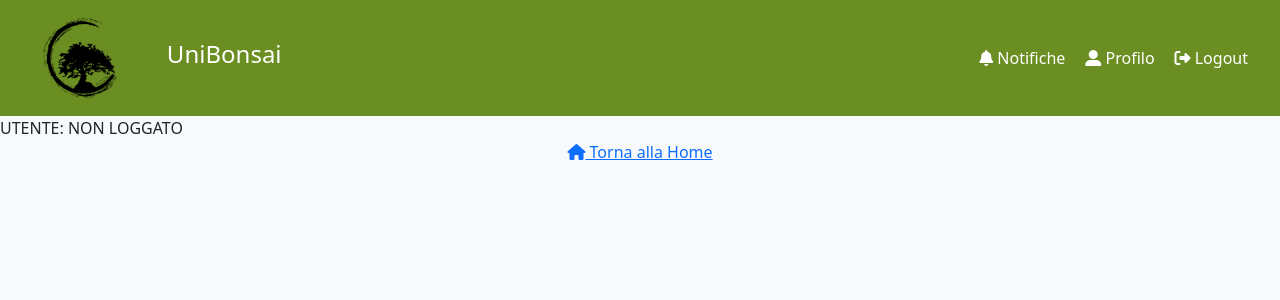
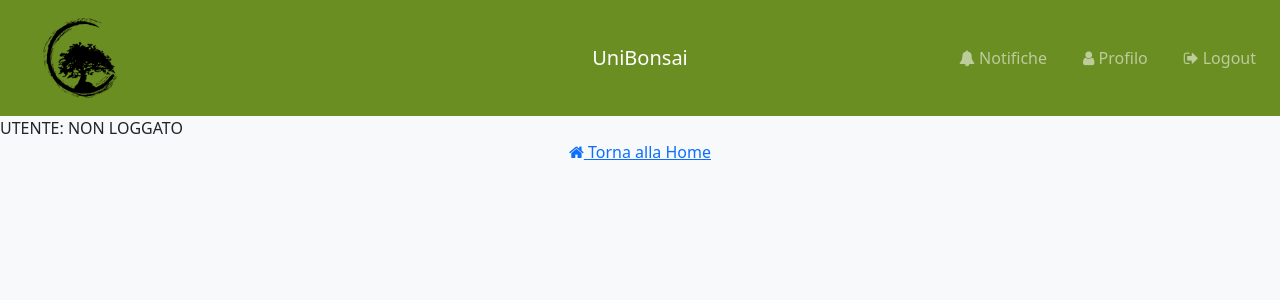
Before and after one commit to Sonofapo/Elaborato-Tecnologie-Web, a PHP site: page / in a window 1280 px wide. Shown: the top 300 px of the page. Run offline with PHP 8.4, Linux system fonts and the light colour scheme; data that the repository does not hold is empty; some libraries are stand-ins or nearby versions.

Commit message:
Modifica header

```diff
--- a/base.php
+++ b/base.php
@@ -7,40 +7,38 @@
 	<link rel="icon" href="./img/favicon.ico" type="image/x-icon" />
 	<link rel="stylesheet" href="./style/style.css" type="text/css" />
 	<link href="https://cdn.jsdelivr.net/npm/bootstrap@5.1.3/dist/css/bootstrap.min.css" rel="stylesheet">
+	<link rel="stylesheet" href="https://cdnjs.cloudflare.com/ajax/libs/font-awesome/4.7.0/css/font-awesome.min.css">
 
 	<script src="https://cdn.jsdelivr.net/npm/bootstrap@5.1.3/dist/js/bootstrap.bundle.min.js"></script>
-	<script src='https://kit.fontawesome.com/a076d05399.js' crossorigin='anonymous'></script>
 </head>
 <body class="bg-light">
 	<header>
-		<!-- <nav class="navbar navbar-expand-lg navbar-dark" style="background-color:OliveDrab">
-			<a class="navbar-brand" href="index.php">
-				<img id="logo-img" src="./img/logo.png" alt="" /><span>UniBonsai</span>
-			</a>
-			<div class="collapse navbar-collapse ml-5" id="nav-options">
-				<ul class="nav navbar-nav navbar-right">
-					<li class="nav-item">
-						<a href="index.php?action=login" class="nav-link">Effettua login</a>
-					</li>
-					<li class="nav-item">
-						<a href="index.php?action=logout" class="nav-link">Effettua logout</a>
-					</li>
-				</ul>
-			</div>
-		</nav> -->
 		<nav class="navbar navbar-expand-lg navbar-dark">
 			<div class="container-fluid">
-				<div class="navbar-header">
-					<a class="navbar-brand" href="index.php">
-						<img id="logo-img" src="./img/logo.png" alt="" /><span>UniBonsai</span>
-					</a>
+				<div class="col-5 navbar-collapse collapse">
+					<div class="navbar-nav">
+						<a class="me-auto" href="index.php">
+							<img id="logo-img" src="./img/logo.png" alt="" />
+						</a>
+					</div>
 				</div>
-				<ul class="nav navbar-nav navbar-right">
-					<li class="nav-item"><a href="notifiche.php"><i class='fas fa-bell'></i> Notifiche </a></li>
-					<li class="nav-item"><a href="profilo.php"><i class='fas fa-user-alt'></i> Profilo </a></li>
-					<li class="nav-item"><a href="#"><i class="fas fa-sign-out-alt"></i></span> Logout </a></li>
-					<!-- <li class="nav-item"><a href="#"><i class="fas fa-sign-in-alt"></i></span> Login</a></li>      check already logged in-->
-				</ul>
+				<a class="col-2 navbar-brand" href="#">UniBonsai</a>
+				<div class="col-5 navbar-collapse collapse" id="nav-opt">
+					<ul class="navbar-nav ms-auto">
+						<li class="nav-item">
+							<a class="nav-link" href="notifiche.php"><i class='fa fa-bell'></i> Notifiche</a>
+						</li>
+						<li class="nav-item">
+							<a class="nav-link" href="profilo.php"><i class='fa fa-user'></i> Profilo</a>
+						</li>
+						<li class="nav-item">
+							<a class="nav-link" href="#"><i class="fa fa-sign-out"></i> Logout</a>
+						</li>
+					</ul>
+				</div>
+				<button class="navbar-toggler" type="button" data-bs-toggle="collapse" data-bs-target="#nav-opt" aria-expanded="false" aria-controls="nav-opt">
+					<span class="navbar-toggler-icon"></span>
+				</button>
 			</div>
 		</nav>
 	</header>
@@ -49,7 +47,7 @@
 		<?php echo "UTENTE: " . ($db->getUserById($_SESSION["uid"] ?? -1) ?: "NON LOGGATO") ?>
 	</main>
 	<footer>
-		<a href="index.php"><i class='fas fa-home'></i> Torna alla Home</a>
+		<a href="index.php"><i class='fa fa-home'></i> Torna alla Home</a>
 	</footer>
 </body>
 </html>
--- a/style/style.css
+++ b/style/style.css
@@ -4,12 +4,12 @@ header {
 
 li {
 	list-style: none;
-    margin-right: 20px;
+	margin-right: 20px;
 }
 
 li > a {
-    text-decoration: none;
-    color: white;
+	text-decoration: none;
+	color: white;
 }
 
 
@@ -29,11 +29,7 @@ span#search-icon {
 	display: flex;
 	align-items: center;
 }
-header > nav > div > div > a > span {
-    margin-left: 15px;
-    font-size: larger;
+
+header > nav {
+	background-color:OliveDrab;
 }
-
-header > nav{
-    background-color:OliveDrab;
-}
```
